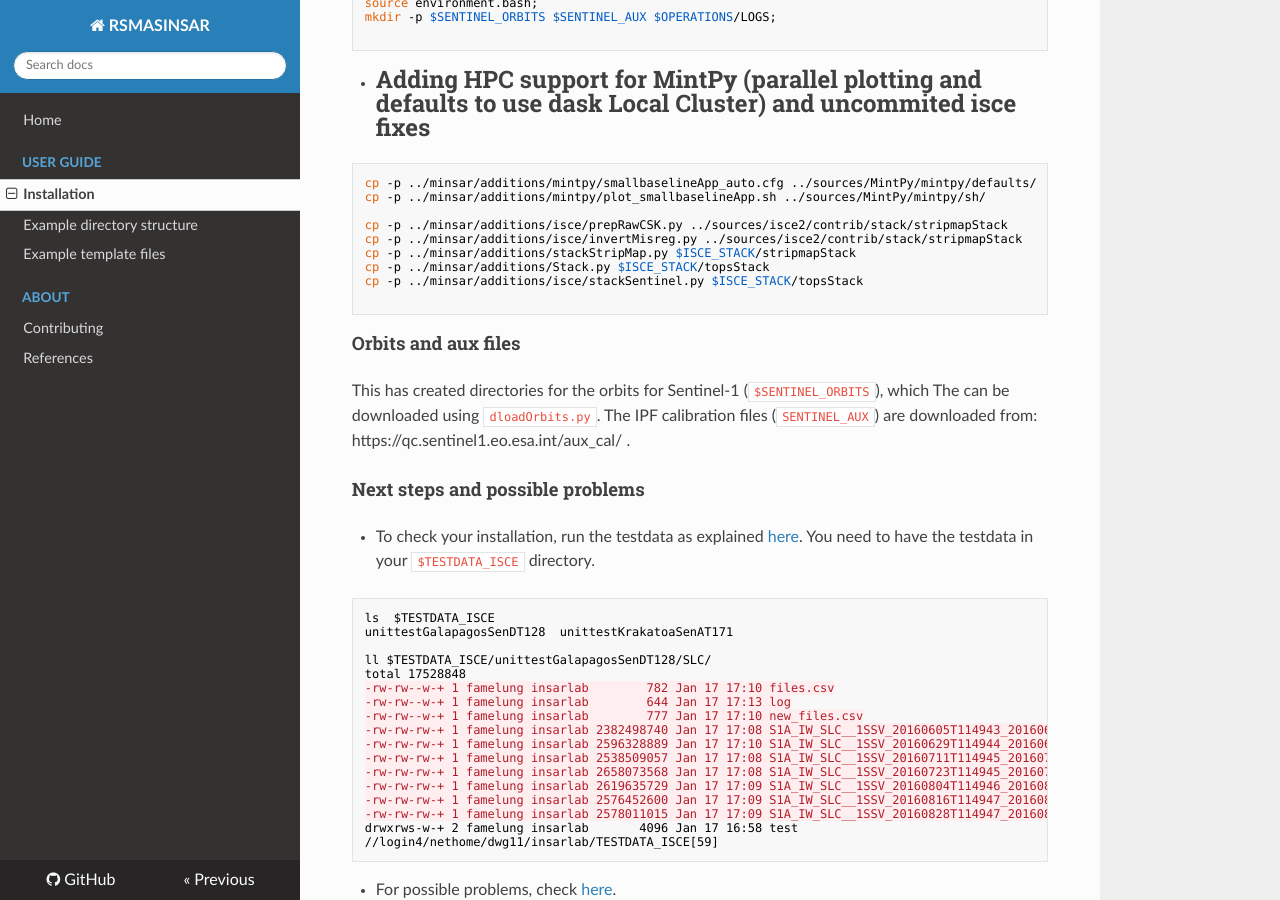
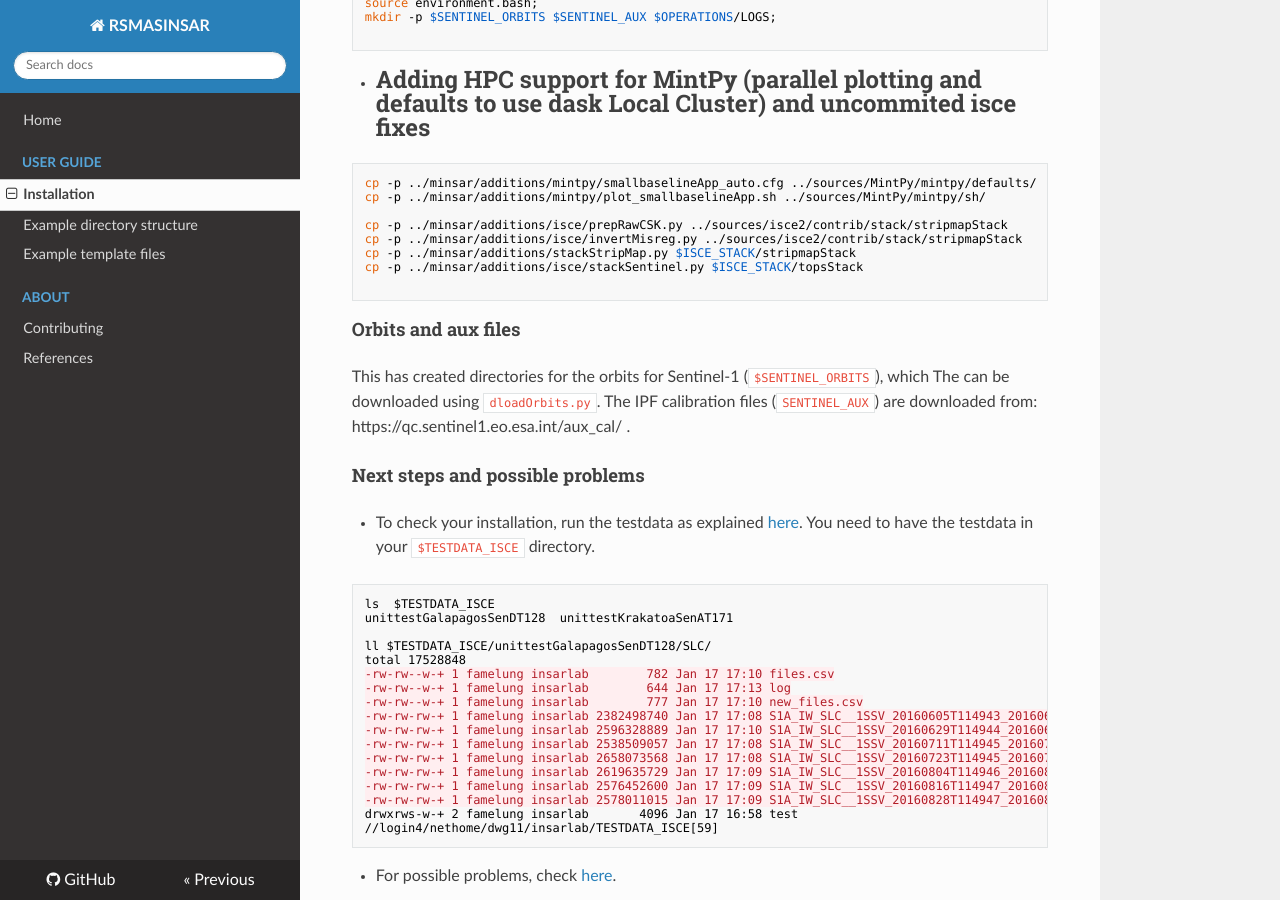
Before and after one commit to geodesymiami/rsmas_insar, an MkDocs documentation site: the page built from docs/installation.md, in a window 1280 px wide and 900 px high, scrolled down 1293 px. Built offline with MkDocs 1.6.1, drawn with Linux system fonts in a browser that asks for light colours; nearby versions of some CDN libraries.

Commit message:
Update installation.md

````diff
--- a/docs/installation.md
+++ b/docs/installation.md
@@ -72,7 +72,6 @@ cp -p ../minsar/additions/mintpy/plot_smallbaselineApp.sh ../sources/MintPy/mint
 cp -p ../minsar/additions/isce/prepRawCSK.py ../sources/isce2/contrib/stack/stripmapStack
 cp -p ../minsar/additions/isce/invertMisreg.py ../sources/isce2/contrib/stack/stripmapStack
 cp -p ../minsar/additions/stackStripMap.py $ISCE_STACK/stripmapStack
-cp -p ../minsar/additions/Stack.py $ISCE_STACK/topsStack
 cp -p ../minsar/additions/isce/stackSentinel.py $ISCE_STACK/topsStack
 
 ```
````
